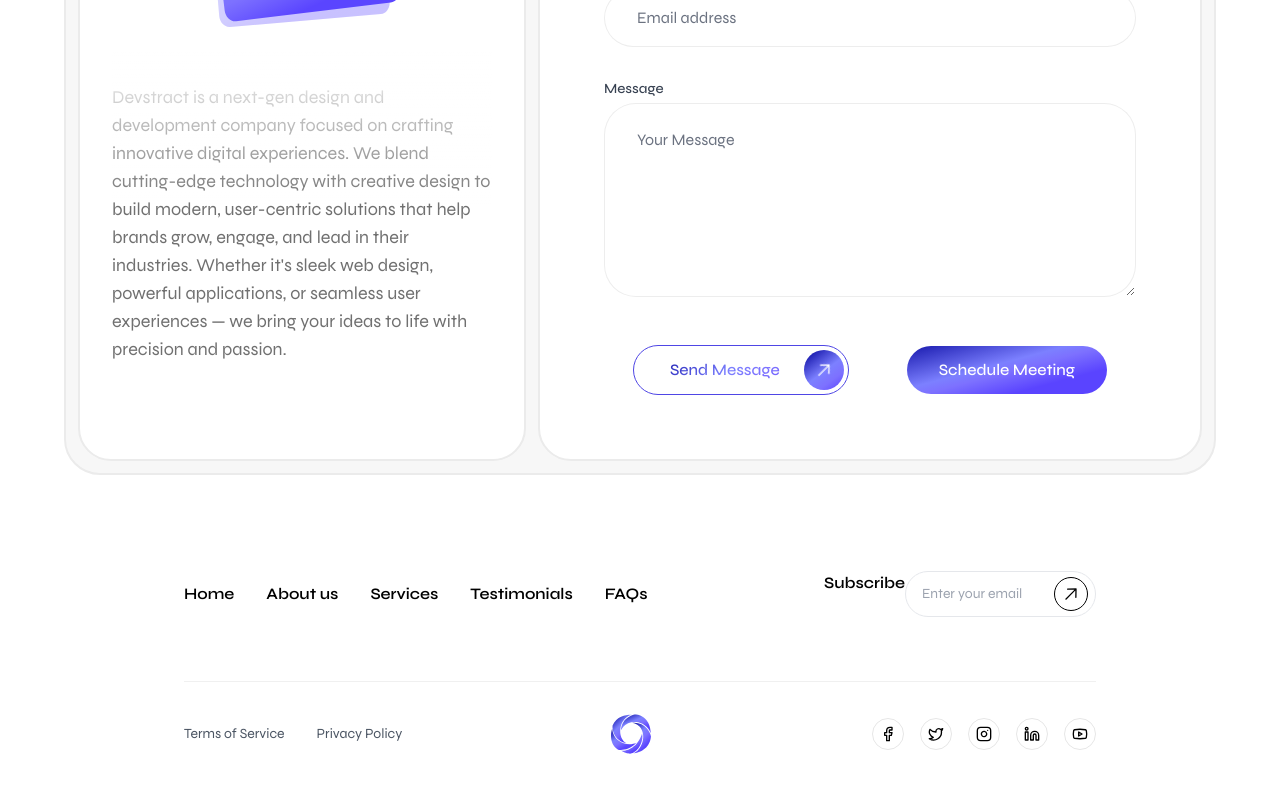
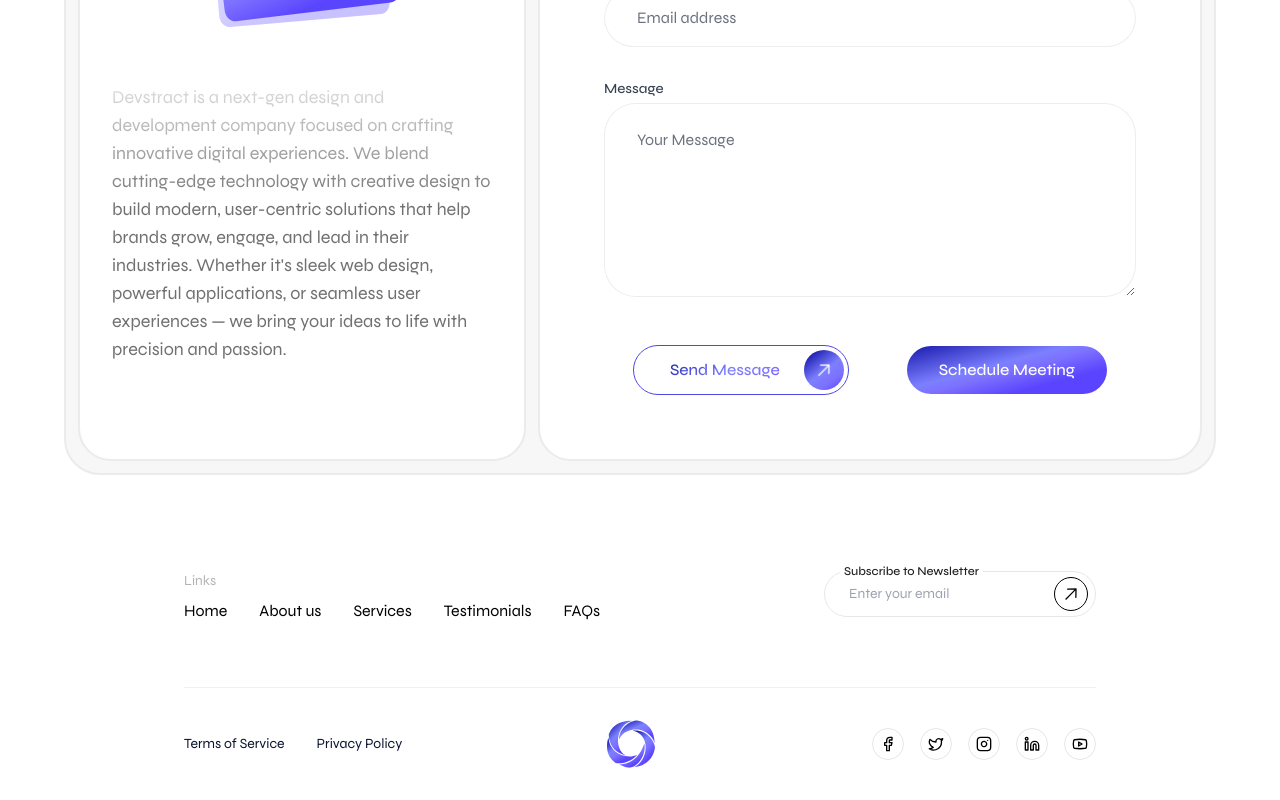
Before and after one commit to afnanahmadtariq/Devstract, a Next.js app: page /contactus in a window 1280 px wide. Shown: the part 729-1529 px from the top of the page. Built offline with nearby package versions, Linux system fonts and the light colour scheme.

Commit message:
Update footer.tsx

```diff
--- a/components/footer.tsx
+++ b/components/footer.tsx
@@ -48,22 +48,28 @@ export default function Footer() {
           <div className="grid grid-cols-1 lg:grid-cols-3 gap-8 md:gap-12">
             {/* Footer Links Columns (all in one col-span-2) */}
             <div className="lg:col-span-2 flex flex-row gap-8 items-center">
-              {footerLinks.map((heading) => (
-                <h3 key={heading} className="text-base font-semibold text-black">{heading}</h3>
-              ))}
+              <div className="flex flex-col items-start">
+                <h2 className="text-sm font-normal text-[#B4B4B4] mb-2">Links</h2>
+                <div className="flex flex-row gap-8 items-center">
+                  {footerLinks.map((heading) => (
+                    <h3 key={heading} className="text-base font-normal text-black">{heading}</h3>
+                  ))}
+                </div>
+              </div>
             </div>
 
             {/* Subscribe Card (right column) */}
             <div className="flex justify-center lg:justify-end">
-              <h3 className="text-base font-semibold mb-4 text-black">Subscribe</h3>
               <form onSubmit={handleSubscribe} className="space-y-4">
                 <div className="relative">
+                  <label htmlFor="email" className="absolute left-4 -top-2 bg-white px-1 text-xs font-medium text-[#202020]">Subscribe to Newsletter</label>
                   <input
+                    id="email"
                     type="email"
                     value={email}
                     onChange={(e) => setEmail(e.target.value)}
                     placeholder="Enter your email"
-                    className="w-full px-4 py-3 pr-12 bg-white border border-gray-200 rounded-full text-black placeholder-gray-400 focus:outline-none focus:ring-2 focus:ring-purple-500 focus:border-transparent text-sm"
+                    className="w-full px-6 py-3 pr-28 bg-white border border-gray-200 rounded-full text-black placeholder-gray-400 focus:outline-none focus:ring-2 focus:ring-purple-500 focus:border-transparent text-sm"
                     required
                   />
                   <button
@@ -95,17 +101,17 @@ export default function Footer() {
           <div className="flex flex-col md:flex-row md:justify-between md:items-center items-center gap-6 md:gap-0">
             {/* Legal Links */}
             <div className="flex items-center justify-center space-x-8">
-              <a href="#" className="text-gray-600 hover:text-black transition-colors duration-200 text-sm">
+              <a href="#" className="text-[#0A142F] hover:text-black transition-colors duration-200 text-sm">
                 Terms of Service
               </a>
-              <a href="#" className="text-gray-600 hover:text-black transition-colors duration-200 text-sm">
+              <a href="#" className="text-[#0A142F] hover:text-black transition-colors duration-200 text-sm">
                 Privacy Policy
               </a>
             </div>
 
             {/* Logo */}
             <div className="flex items-center justify-center">
-              <img src="/images/logo.svg" alt="Logo" className="w-10 h-10 mr-3" />
+              <img src="/images/logo.svg" alt="Logo" className="w-12 h-12 mr-3" />
             </div>
 
             {/* Social Media Icons */}
```
